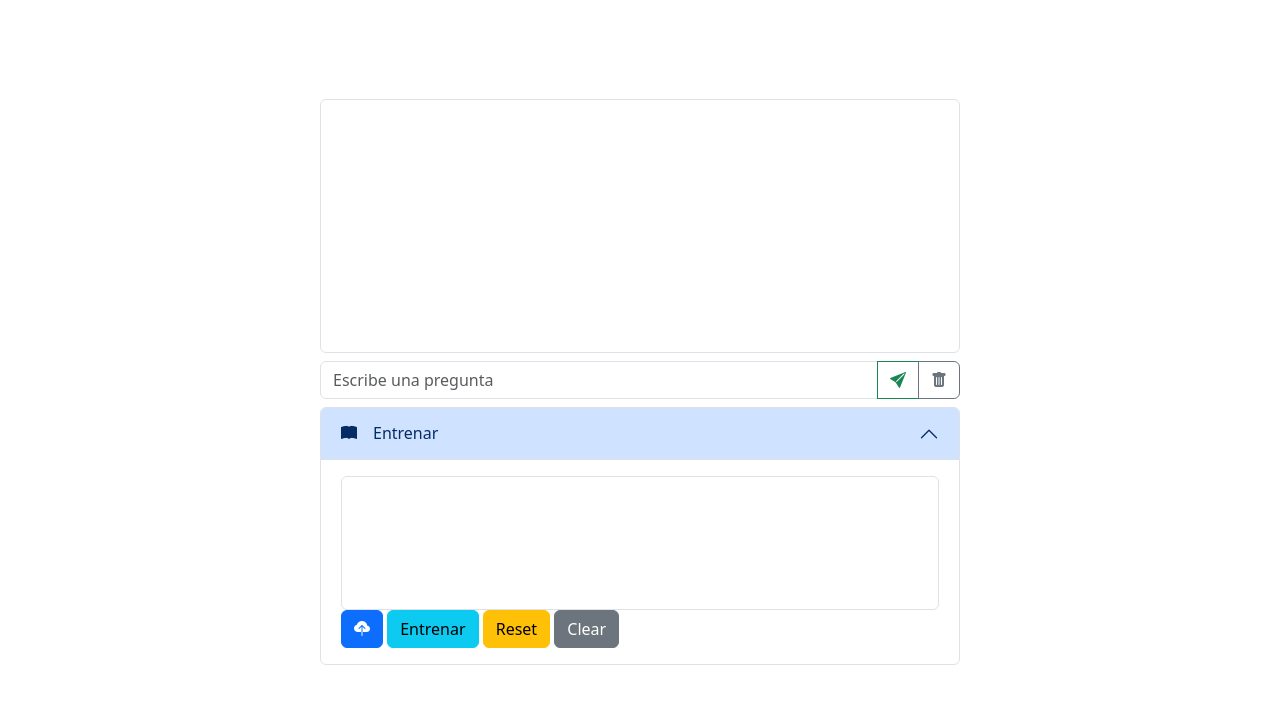
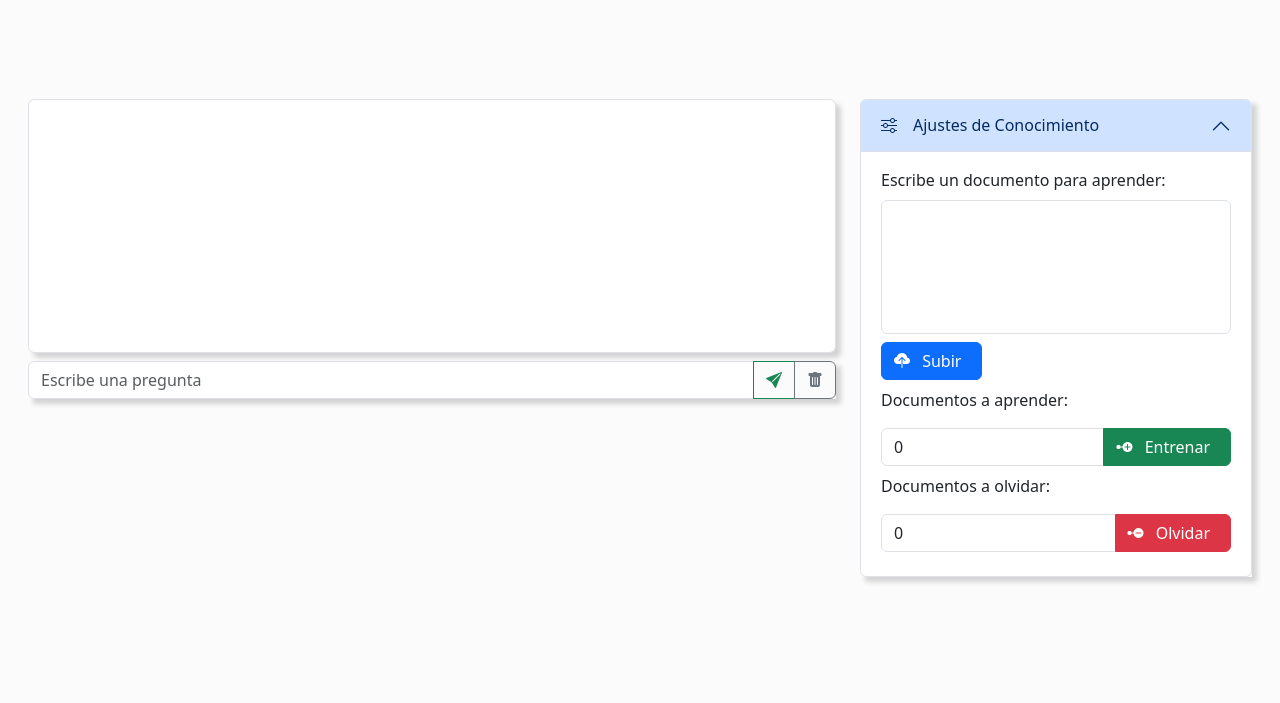
Before and after one commit to emanuelcardozo/poc_openai, a plain HTML site: page index.html in a window 1280 px wide. Shown: the part 53-756 px from the top of the page. Drawn offline with nearby package versions, Linux system fonts and the light colour scheme.

Commit message:
Showing learned documents

```diff
--- a/index.css
+++ b/index.css
@@ -1,5 +1,5 @@
-section {
-  margin: auto;
+body {
+  background-color: rgba(251, 251, 251, 0.864);
 }
 
 textarea {
@@ -9,3 +9,7 @@ textarea {
 textarea.form-control:disabled, textarea.form-control[readonly] {
   background-color: white;
 }
+
+.with_shadow {
+  box-shadow: 5px 5px 5px lightgray
+}
--- a/index.html
+++ b/index.html
@@ -23,11 +23,12 @@
       <span aria-hidden="true">&times;</span>
     </button>
   </div>
-  <section class="col-xs-9 col-sm-6">
+  <div class="row mx-3">
+    <section class="col-md-8">
       <div class="form-group">
-      <textarea class="form-control" id="chat" rows="10" readonly="true"></textarea>
+        <textarea class="form-control with_shadow" id="chat" rows="10" readonly="true"></textarea>
         <form onsubmit="return sendPrompt(event)">
-        <div class="input-group my-2">
+          <div class="input-group my-2 with_shadow">
             <input type="text" class="form-control" name="prompt" placeholder="Escribe una pregunta" />
             <button type="submit" class="btn btn-outline-success">
               <i class="bi bi-send-fill"></i>
@@ -38,26 +39,47 @@
           </div>
         </form>
       </div>
-    <div class="accordion" id="accordionExample">
+    </section>
+    <section class="col-md-4">
+      <div class="accordion with_shadow" id="accordionExample">
         <div class="accordion-item">
           <h2 class="accordion-header" id="headingOne">
             <button class="accordion-button" type="button" data-bs-toggle="collapse" data-bs-target="#collapseOne" aria-expanded="true" aria-controls="collapseOne">
-            <i class="bi bi-book-fill"></i>
-            <span class="mx-3">Entrenar</span>
+              <i class="bi bi-sliders"></i>
+              <span class="mx-3">Ajustes de Conocimiento</span>
             </button>
           </h2>
           <div id="collapseOne" class="accordion-collapse collapse show" aria-labelledby="headingOne" data-bs-parent="#accordionExample">
             <div class="accordion-body">
+              <form onsubmit="return uploadDocument(event)">
                 <div class="form-group">
-              <textarea class="form-control" id="chat" rows="5"></textarea>
+                  <label for="new_knowledgment" class="form-label">Escribe un documento para aprender:</label>
+                  <textarea class="form-control" name="new_knowledgment" rows="5"></textarea>
+                  <button type="submit" class="btn btn-primary my-2">
+                    <i class="bi bi-cloud-upload-fill"></i>
+                    <span class="mx-2">Subir</span>
+                  </button>
+                </div>
+              </form>
                 <div class="row">
                   <div class="col-12">
-                  <button onclick="uploadDocument()" class="btn btn-primary">
-                    <i class="bi bi-cloud-upload-fill"></i>
+                    <label class="form-label">Documentos a aprender:</label>
+                    <div class="input-group my-2">
+                      <input id="pending_docs" type="number" class="form-control" value="0" name="pending_docs" readonly/>
+                      <button onclick="train()" class="btn btn-success">
+                        <i class="bi bi-node-plus-fill"></i>
+                        <span class="mx-2">Entrenar</span>
                       </button>
-                  <button onclick="train()" class="btn btn-info">Entrenar</button>
-                  <button onclick="reset()" class="btn btn-warning">Reset</button>
-                  <button onclick="cleanTextArea()" class="btn btn-secondary">Clear</button>
+                    </div>
+                  </div>
+                  <div class="col-12">
+                    <label class="form-label">Documentos a olvidar:</label>
+                    <div class="input-group my-2">
+                      <input id="learned_docs" type="number" class="form-control" value="0" name="learned_docs" readonly/>
+                      <button onclick="reset()" class="btn btn-danger">
+                        <i class="bi bi-node-minus-fill"></i>
+                        <span class="mx-2">Olvidar</span>
+                      </button>
                     </div>
                   </div>
                 </div>
@@ -66,5 +88,6 @@
         </div>
       </div>
     </section>
+  </div>
 </body>
 </html>
--- a/index.js
+++ b/index.js
@@ -1,23 +1,39 @@
-const API_URL = 'http://localhost:5001'
+const API_URL = 'http://192.168.0.16:5001'
 const DEFAULT_DELAY = 5_000
 
-function uploadDocument() {
+function uploadDocument(e) {
+  e.preventDefault()
+
+  const trainTextElement = event.target.elements.new_knowledgment
+  const trainText = trainTextElement.value
+
+  if(!trainText) return
+
+  trainTextElement.disabled = true
+  trainTextElement.value = ''
+
   return fetch(API_URL + '/documents', {
     method: 'POST',
     headers: {
       'Content-Type': 'application/json'
     },
-    body: JSON.stringify({ text: TRAIN_TEXT })
+    body: JSON.stringify({ text: trainText })
   })
   .then(res => res.json())
   .then(() => {
+    const pendingsDocsElement = document.getElementById("pending_docs")
+    pendingsDocsElement.value = Number(pendingsDocsElement.value) + 1
+
     showAlert({
       type: 'alert-primary',
       title: 'IA',
       message: 'Archivo subido.'
     })
   })
-  .catch(showErrorAlert)
+  .catch(console.error)
+  .finally(() => {
+    trainTextElement.disabled = false
+  })
 }
 
 function train() {
@@ -26,13 +42,19 @@ function train() {
   })
   .then(res => res.json())
   .then(() => {
+    const pendingsDocsElement = document.getElementById("pending_docs")
+    const learnedDocsElement = document.getElementById("learned_docs")
+
+    learnedDocsElement.value = Number(learnedDocsElement.value) + Number(pendingsDocsElement.value)
+    pendingsDocsElement.value = 0
+
     showAlert({
       type: 'alert-info',
       title: 'IA',
       message: 'Aprendizaje terminado.'
     })
   })
-  .catch(showErrorAlert)
+  .catch(console.error)
 }
 
 function reset() {
@@ -41,6 +63,9 @@ function reset() {
   })
   .then(res => res.json())
   .then(() => {
+    const learnedDocsElement = document.getElementById("learned_docs")
+    learnedDocsElement.value = 0
+
     showAlert({
       type: 'alert-warning',
       title: 'IA',
@@ -117,8 +142,10 @@ function sendPrompt(e) {
     .then(({ data }) => {
       textArea.append("IA: " + data + "\n")
       textArea.append(" ------------------------------------------- \n")
+    })
+    .catch(showErrorAlert)
+    .finally(() => {
       promptInput.disabled = false
       promptInput.focus()
     })
-    .catch(showErrorAlert)
 }
```
Lines whose indentation alone changed are shown as unchanged.
